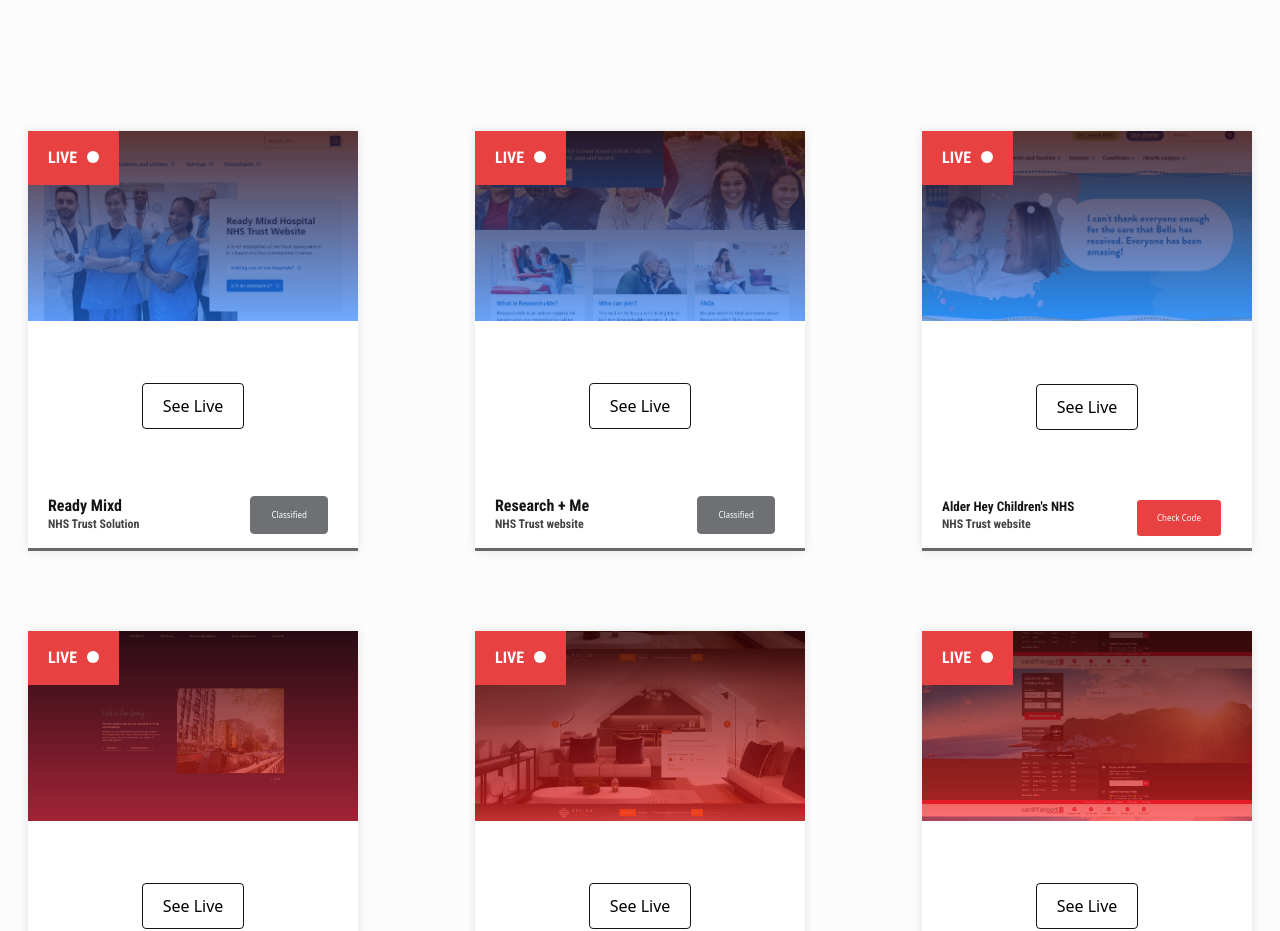
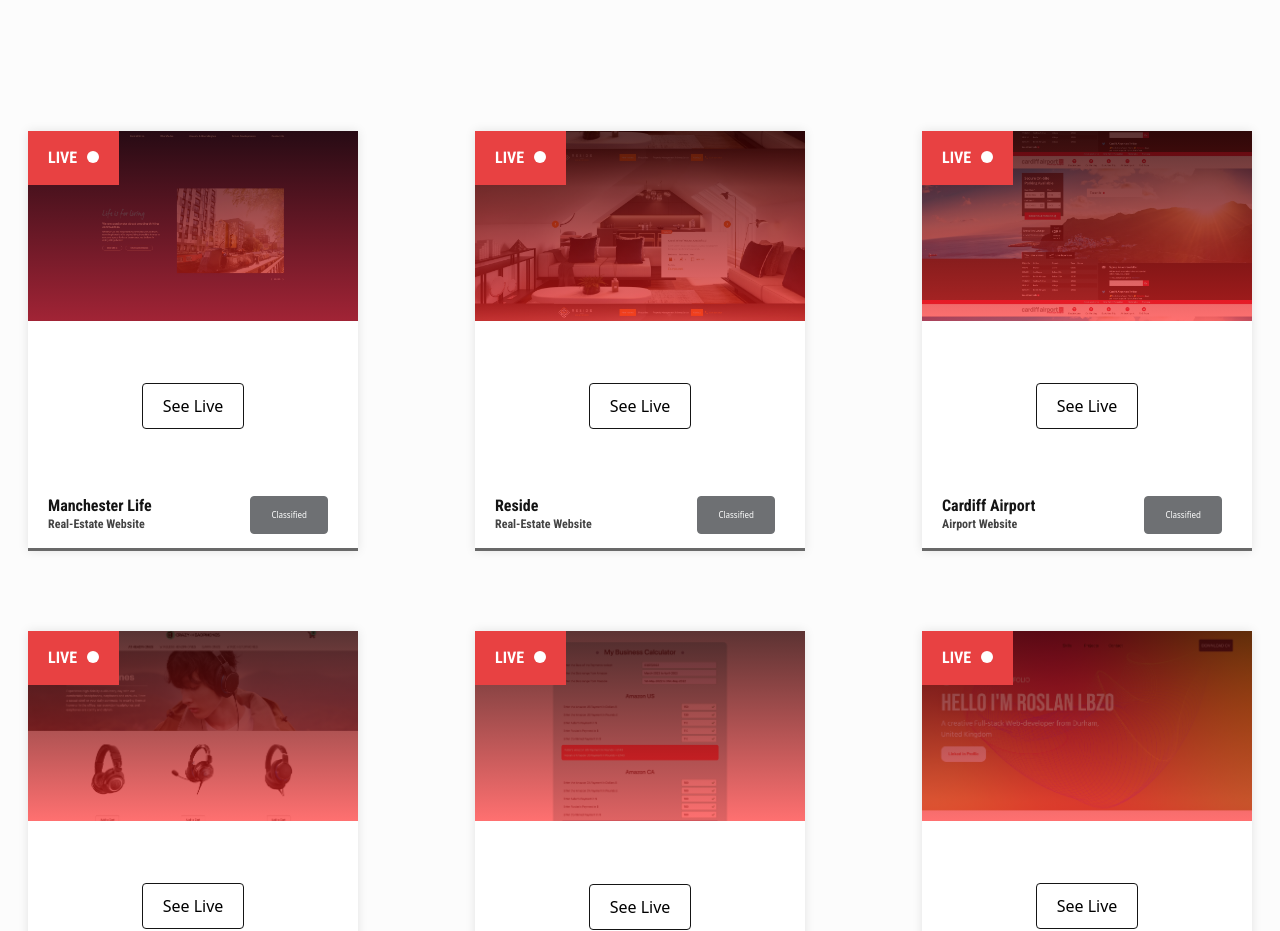
Before and after one commit to RoslanLibzo/roslan-portfolio, a website: page index.html in a window 1280 px wide. Shown: the part 3200-4131 px from the top of the page. Drawn offline with nearby package versions, Linux system fonts and the light colour scheme.

Commit message:
Removed unnecessary stuff.

```diff
--- a/index.html
+++ b/index.html
@@ -170,70 +170,7 @@
     <section class="fourthSection">
       <div class="fourthContent">
         <div class="row projects-row">
-          <div class="col-12 col-md-6 col-lg-4 project-box d-flex flex-column justify-content-between">
-            <div class="in-dev-card live">
-              LIVE
-            </div>
-            <div class="photo-box ready-mixd-box">
-            </div>
-            <div class="project-buttons d-flex justify-content-around">
-              <a href="https://www.researchplusme.co.uk/" target="_blank" class="project-btn-1 btn btn-light" aria-label="Visit Ready Mixd Live site">See Live</a>
-            </div>
-            <div class="proj-box-bot-sec d-flex align-content-center justify-content-between">
-              <div class="header d-flex flex-column">
-                <h3>Ready Mixd</h3>
-                <p>NHS Trust Solution</p>
-              </div>
-              <div class="right-sec d-flex flex-row align-content-center">
-                <div class="proj-btn-box">
-                  <a href="#" target="_blank" class="project-btn-2 btn btn-dark disabled" aria-disabled="true">Classified</a>
-                </div>
-              </div>
-            </div>
 
-          </div>
-          <div class="col-12 col-md-6 col-lg-4 project-box d-flex flex-column justify-content-between">
-            <div class="in-dev-card live">
-              LIVE
-            </div>
-            <div class="photo-box research-plusme-box">
-            </div>
-            <div class="project-buttons d-flex justify-content-around">
-              <a href="https://www.researchplusme.co.uk/" target="_blank" class="project-btn-1 btn btn-light" aria-label="Visit Research Plus me live site">See Live</a>
-            </div>
-            <div class="proj-box-bot-sec d-flex align-content-center justify-content-between">
-              <div class="header d-flex flex-column">
-                <h3>Research + Me</h3>
-                <p>NHS Trust website</p>
-              </div>
-              <div class="right-sec d-flex flex-row align-content-center">
-                <div class="proj-btn-box">
-                  <a href="#" target="_blank" class="project-btn-2 btn btn-dark disabled" aria-disabled="true">Classified</a>
-                </div>
-              </div>
-            </div>
-          </div>
-          <div class="col-12 col-md-6 col-lg-4 project-box d-flex flex-column justify-content-between">
-            <div class="in-dev-card live">
-              LIVE
-            </div>
-            <div class="photo-box alderhey-box">
-            </div>
-            <div class="project-buttons d-flex justify-content-around">
-              <a href="https://roslanlibzo.github.io/my-business-calculator/" target="_blank" class="project-btn-1 btn btn-light" aria-label="Visit Alderhey's live site">See Live</a>
-            </div>
-            <div class="proj-box-bot-sec d-flex align-content-center justify-content-between">
-              <div class="header d-flex flex-column">
-                <h3 class="business-h3">Alder Hey Children's NHS</h3>
-                <p>NHS Trust website</p>
-              </div>
-              <div class="right-sec d-flex flex-row align-content-center">
-                <div class="proj-btn-box">
-                  <a href="https://github.com/RoslanLibzo/my-business-calculator" target="_blank" class="project-btn-2 btn btn-dark">Check Code</a>
-                </div>
-              </div>
-            </div>
-          </div>
           <div class="col-12 col-md-6 col-lg-4 project-box d-flex flex-column justify-content-between">
             <div class="in-dev-card live">
               LIVE
```
